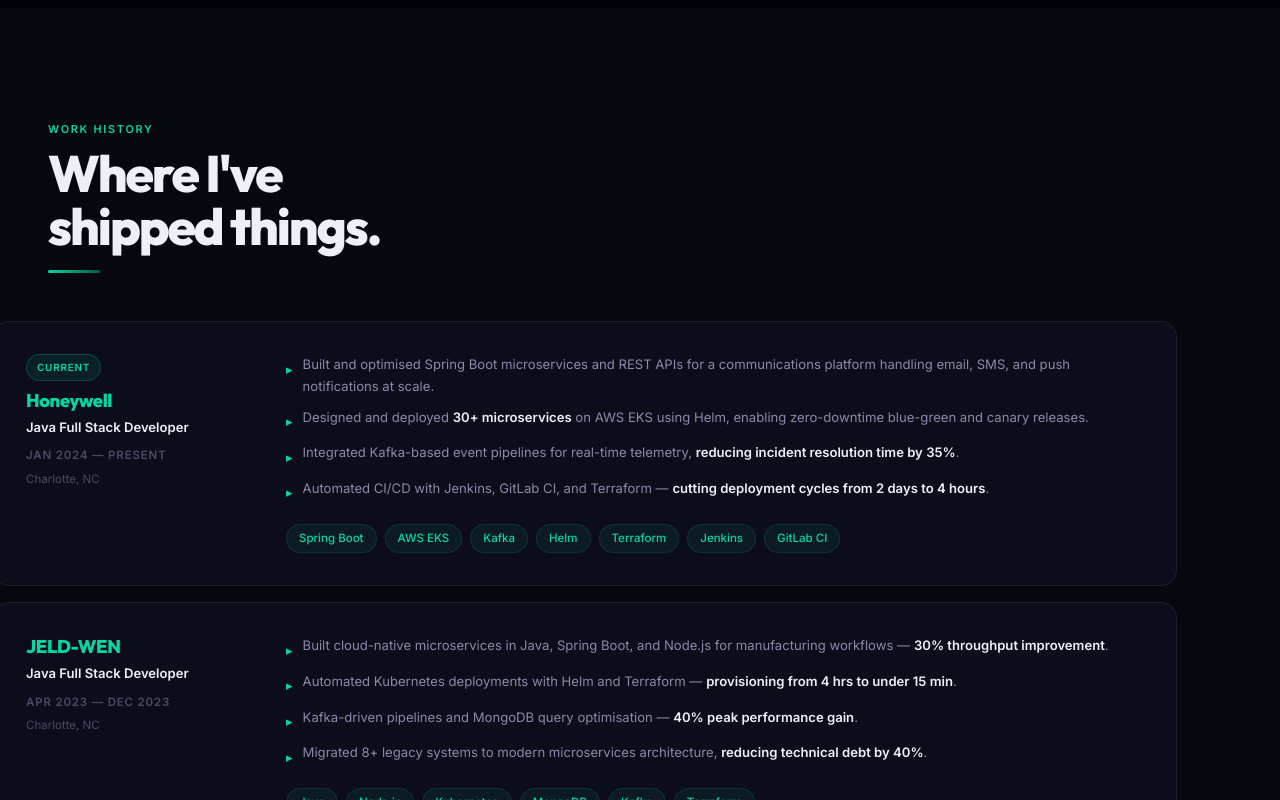
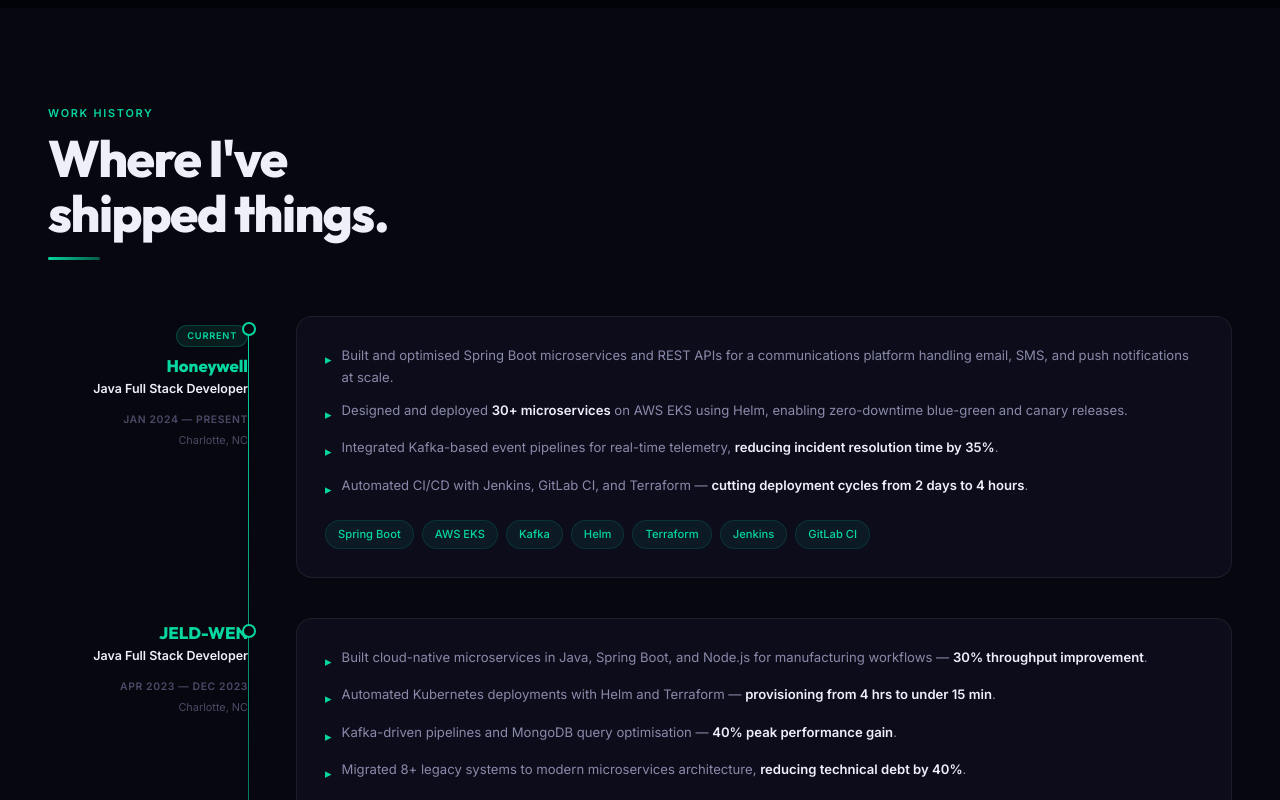
Before and after one commit to SahithBolli/portfolio, a Next.js app: page / in a window 1280 px wide. Shown: the part 2000-2800 px from the top of the page. Built offline with nearby package versions, Linux system fonts and the light colour scheme.

Commit message:
Redesign experience section with timeline layout

```diff
--- a/src/components/Experience.jsx
+++ b/src/components/Experience.jsx
@@ -7,7 +7,7 @@
 function Chip({ label }) {
   return (
     <span
-      className="inline-flex text-[.72rem] font-medium px-3 py-1 rounded-full transition-colors duration-150"
+      className="inline-flex text-[.7rem] font-medium px-3 py-1 rounded-full"
       style={{
         background: 'rgba(6,214,160,.07)',
         border:     '1px solid rgba(6,214,160,.14)',
@@ -31,8 +31,12 @@
         scrollTrigger: { trigger: '.exp-sec-line', start: 'top 85%' },
       })
       gsap.from('.exp-item', {
-        x: -55, opacity: 0, duration: 0.75, ease: 'power3.out', stagger: 0.1,
+        x: -40, opacity: 0, duration: 0.75, ease: 'power3.out', stagger: 0.12,
         scrollTrigger: { trigger: '.exp-list', start: 'top 80%' },
+      })
+      gsap.from('.exp-timeline-line', {
+        scaleY: 0, transformOrigin: 'top', duration: 1.2, ease: 'power2.out',
+        scrollTrigger: { trigger: '.exp-list', start: 'top 78%' },
       })
     }, ref)
 
@@ -43,60 +47,94 @@
     <section
       id="experience"
       ref={ref}
-      className="py-28 px-6 lg:px-12"
+      className="py-24 px-6 lg:px-12"
       style={{ background: 'var(--bg2)' }}
     >
       <div className="max-w-screen-xl mx-auto">
+
         <span className="block text-[.68rem] font-bold tracking-[.16em] uppercase mb-2" style={{ color: 'var(--brand)' }}>
           Work History
         </span>
         <h2
-          className="font-display font-extrabold tracking-[-0.04em] leading-[1.05] mb-4"
+          className="font-display font-extrabold tracking-[-0.03em] leading-[1.08] mb-4"
           style={{ fontSize: 'clamp(2rem,4vw,3.5rem)', color: 'var(--txt)' }}
         >
           Where I&apos;ve<br />shipped things.
         </h2>
-        <div className="exp-sec-line sec-line mb-12" />
+        <div className="exp-sec-line sec-line mb-14" />
 
-        <div className="exp-list flex flex-col gap-4">
-          {experience.map(job => (
-            <article
+        {/* timeline container */}
+        <div className="exp-list relative">
+
+          {/* vertical line — desktop only */}
+          <div
+            className="exp-timeline-line hidden lg:block absolute left-[200px] top-2 bottom-2 w-px"
+            style={{ background: 'linear-gradient(to bottom, var(--brand), rgba(6,214,160,.06))' }}
+            aria-hidden="true"
+          />
+
+          <div className="flex flex-col gap-10">
+            {experience.map((job) => (
+              <div
                 key={job.company}
-              className="exp-item exp-card rounded-2xl border border-[var(--bdr)] p-7 lg:p-8 grid lg:grid-cols-[220px_1fr] gap-6 lg:gap-10 overflow-hidden"
-              style={{ background: 'var(--card)' }}
+                className="exp-item relative lg:grid lg:grid-cols-[200px_1fr] lg:gap-12 items-start"
               >
-              {/* left */}
-              <div className="flex flex-col gap-1">
+                {/* ── LEFT meta ── */}
+                <div className="lg:text-right mb-5 lg:mb-0 lg:pt-1 flex lg:flex-col items-center lg:items-end gap-3 lg:gap-0">
+                  <div>
                     {job.current && (
                       <span
-                    className="self-start text-[.62rem] font-bold tracking-[.08em] uppercase px-2.5 py-1 rounded-full mb-1"
+                        className="inline-block text-[.58rem] font-bold tracking-[.08em] uppercase px-2.5 py-0.5 rounded-full mb-2"
                         style={{ color: 'var(--brand)', background: 'var(--brand-dim)', border: '1px solid var(--brand-bdr)' }}
                       >
                         Current
                       </span>
                     )}
-                <span
-                  className="font-display font-extrabold text-[1.15rem] tracking-[-0.02em] leading-tight"
-                  style={{ color: 'var(--brand)' }}
-                >
+                    <p className="font-display font-extrabold text-[1.05rem] leading-tight" style={{ color: 'var(--brand)' }}>
                       {job.company}
-                </span>
-                <span className="text-[.82rem] font-semibold" style={{ color: 'var(--txt)' }}>{job.role}</span>
-                <span
-                  className="text-[.72rem] font-bold tracking-[.07em] uppercase mt-1"
-                  style={{ color: 'var(--txt3)' }}
-                >
+                    </p>
+                    <p className="text-[.78rem] font-semibold mt-0.5" style={{ color: 'var(--txt)' }}>
+                      {job.role}
+                    </p>
+                  </div>
+                  <div className="hidden lg:block mt-3">
+                    <p className="text-[.65rem] font-bold tracking-[.06em] uppercase" style={{ color: 'var(--txt3)' }}>
                       {job.period}
-                </span>
-                <span className="text-[.72rem]" style={{ color: 'var(--txt3)' }}>{job.location}</span>
+                    </p>
+                    <p className="text-[.68rem] mt-0.5" style={{ color: 'var(--txt3)' }}>
+                      {job.location}
+                    </p>
+                  </div>
                 </div>
 
-              {/* right */}
+                {/* timeline dot — desktop */}
+                <div
+                  className="hidden lg:flex absolute items-center justify-center w-3.5 h-3.5 rounded-full border-2 border-[var(--brand)]"
+                  style={{ left: '194px', top: '6px', background: 'var(--bg2)' }}
+                  aria-hidden="true"
+                />
+
+                {/* ── RIGHT card ── */}
+                <div
+                  className="rounded-2xl border border-[var(--bdr)] p-5 lg:p-7 exp-card"
+                  style={{ background: 'var(--card)' }}
+                >
+                  {/* mobile-only meta row */}
+                  <div className="flex items-center gap-3 mb-4 lg:hidden">
                     <div>
-                <ul className="flex flex-col gap-2.5 mb-5">
+                      <p className="text-[.65rem] font-bold tracking-[.06em] uppercase" style={{ color: 'var(--txt3)' }}>
+                        {job.period}
+                      </p>
+                      <p className="text-[.68rem]" style={{ color: 'var(--txt3)' }}>
+                        {job.location}
+                      </p>
+                    </div>
+                  </div>
+
+                  <ul className="flex flex-col gap-3 mb-5">
                     {job.bullets.map((b, i) => (
                       <li key={i} className="flex gap-2.5 text-[.82rem] leading-relaxed" style={{ color: 'var(--txt2)' }}>
-                      <span style={{ color: 'var(--brand)', flexShrink: 0, marginTop: '0.27rem' }} aria-hidden="true">▸</span>
+                        <span style={{ color: 'var(--brand)', flexShrink: 0, marginTop: '0.25rem' }} aria-hidden="true">▸</span>
                         <span dangerouslySetInnerHTML={{ __html: b.replace(/<strong>/g, `<strong style="color:var(--txt);font-weight:600">`).replace(/<\/strong>/g, '</strong>') }} />
                       </li>
                     ))}
@@ -105,9 +143,12 @@
                     {job.chips.map(c => <Chip key={c} label={c} />)}
                   </div>
                 </div>
-            </article>
+
+              </div>
             ))}
           </div>
+        </div>
+
       </div>
     </section>
   )
```
Lines whose indentation alone changed are shown as unchanged.
